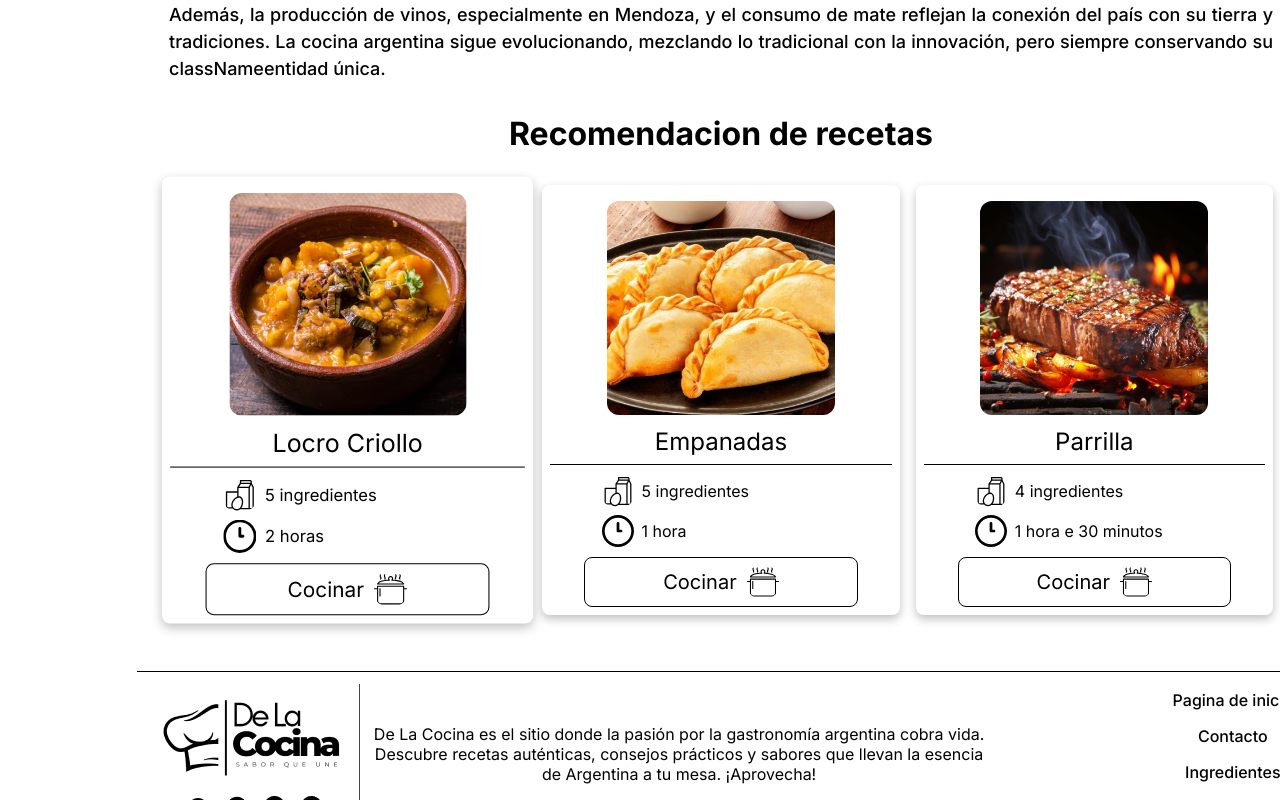
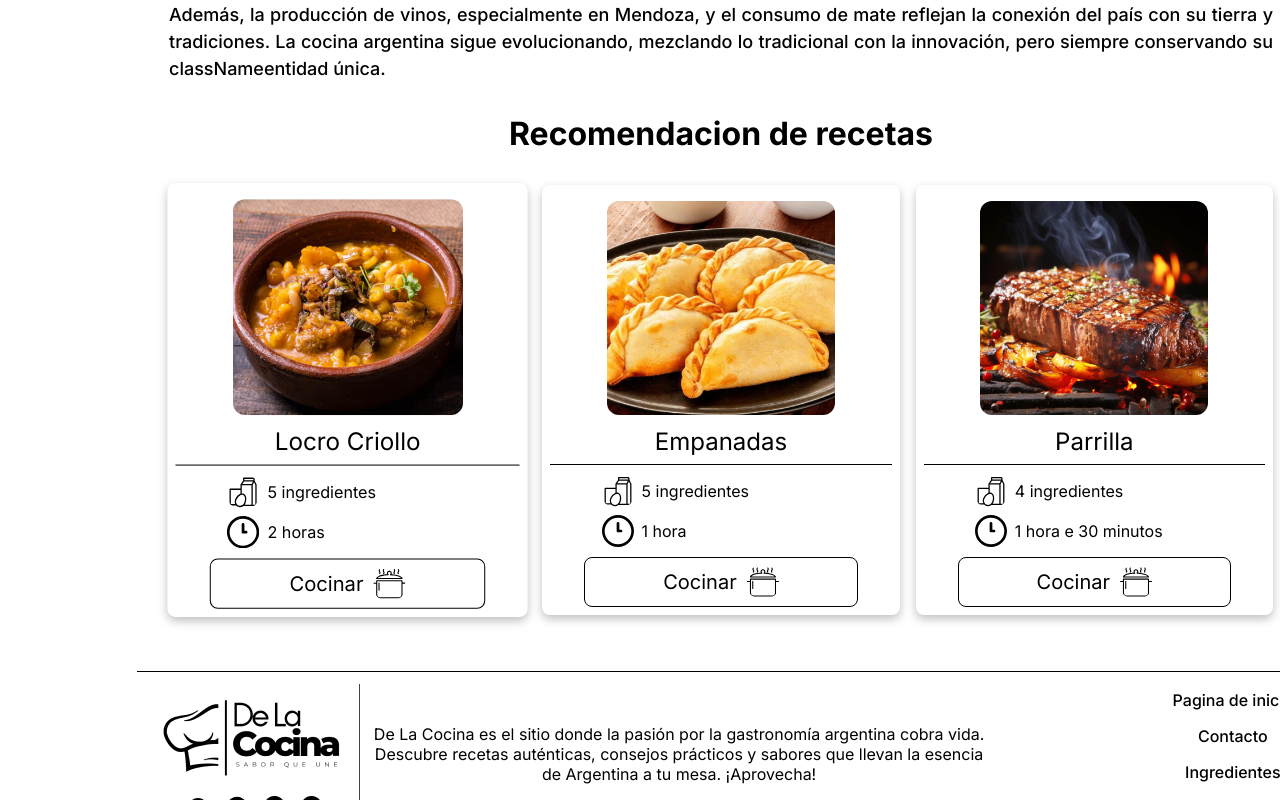
Before and after one commit to joao-victor-f/receitas-projeto-de-ensino, a React (Vite) app: page /categorias in a window 1280 px wide. In both pictures the pointer is over the element 347 px from the left and 2512 px from the top of the page. Shown: the part 2112-2912 px from the top of the page. Built offline with nearby package versions, Linux system fonts and the light colour scheme.

Commit message:
diminui scale do trasnform e tempo de transição de receita

```diff
--- a/src/components/receita/receita.module.css
+++ b/src/components/receita/receita.module.css
@@ -6,7 +6,7 @@
     border-radius: 8px;
     padding: 8px;
     box-shadow: 0px 4px 10px 0px rgba(0, 0, 0, 0.25);
-    transition: 250ms ease-out;
+    transition: 150ms ease-out;
     gap: 10px;
 }
 
@@ -17,7 +17,7 @@
 }
 
 .receita:hover {
-    transform: scale(1.04);
+    transform: scale(1.009);
 }
 
 .receita_container {
```
